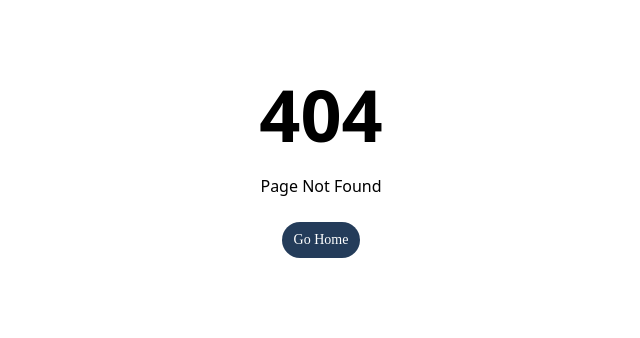
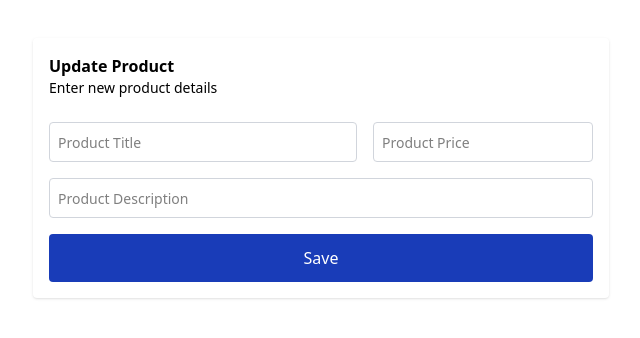
Before and after one commit to Osuolale-Olalekan/NextClass, a Next.js app: page /my-products/1/edit in a window 1280 px wide. Before the commit this address had no page. Shown: the part 232-570 px from the top of the page, without its empty margins (319-959 px from the left). Built offline with nearby package versions, Linux system fonts and the light colour scheme; no server answers; the database is empty; a web font is replaced by a local one.

Commit message:
feat: server actions usage in client component

```diff
--- /dev/null
+++ b/app/my-products/[id]/edit/page.tsx
@@ -0,0 +1,59 @@
+import { updateProduct } from "@/lib/actions"
+import dbConnect from "@/lib/dbConnect"
+import ProductModel from "@/models/Product"
+
+// redirect - server components, server actions
+// useRouter (instead of useNavigate) - clients component
+
+const Page = async ({ params }: { params: Promise<{ id: string }> }) => {
+  const { id } = await params
+  await dbConnect()
+  const product = await ProductModel.findById(id)
+
+  return (
+    <div className="flex items-center justify-between h-screen p-5 md:p-10">
+      <form
+        action={updateProduct}
+        className="max-w-xl w-full m-auto shadow rounded p-4"
+      >
+        <h3 className="font-semibold">Update Product</h3>
+        <p className="text-sm">Enter new product details</p>
+
+        <div className="flex flex-col mt-6 gap-4">
+          <div className="flex gap-4 items-center">
+            <input type="hidden" name="id" value={String(product?._id)} />
+            <input
+              defaultValue={product?.title}
+              name="title"
+              required
+              type="text"
+              placeholder="Product Title"
+              className="rounded border border-gray-300 outline-none px-2 text-sm h-10 focus:border-blue-800 flex-2"
+            />
+            <input
+              defaultValue={product?.price}
+              name="price"
+              type="number"
+              required
+              placeholder="Product Price"
+              className="rounded border border-gray-300 outline-none px-2 text-sm h-10 focus:border-blue-800 flex-1"
+            />
+          </div>
+          <input
+            defaultValue={product?.description}
+            type="text"
+            name="description"
+            placeholder="Product Description"
+            className="rounded border border-gray-300 outline-none px-2 text-sm h-10 focus:border-blue-800"
+          />
+
+          <button className="h-12 rounded bg-blue-800 font-medium text-white">
+            Save
+          </button>
+        </div>
+      </form>
+    </div>
+  )
+}
+
+export default Page
--- /dev/null
+++ b/app/my-products/page.tsx
@@ -0,0 +1,27 @@
+import dbConnect from "@/lib/dbConnect"
+import ProductModel from "@/models/Product"
+import Link from "next/link"
+
+const Page = async () => {
+  await dbConnect()
+  const products = await ProductModel.find()
+
+  return (
+    <div className="flex flex-col sm:grid sm:grid-cols-2 md:grid-cols-3 lg:grid-cols-4 gap-6 p-6">
+      {products.map((product) => (
+        <div className="shadow p-3 rounded" key={product._id as string}>
+          <h3>{product.title}</h3>
+          <p>{product.description}</p>
+          <Link
+            href={`/my-products/${product._id}/edit`}
+            className="brand-button"
+          >
+            Edit
+          </Link>
+        </div>
+      ))}
+    </div>
+  )
+}
+
+export default Page
--- /dev/null
+++ b/components/ProductForm.tsx
@@ -0,0 +1,28 @@
+"use client"
+
+import { updateClientProduct } from "@/lib/client-actions"
+import { useRouter } from "next/navigation"
+
+const ProductForm = () => {
+  const router = useRouter()
+
+  const handleProductUpdate = async () => {
+    const updateData = {
+      title: "Hello",
+      description: "Desc",
+      id: "d",
+      price: 200,
+    }
+
+    const updateP = await updateClientProduct(updateData)
+
+    if (updateP.success) {
+      // show a success response
+      router.push("/")
+    }
+  }
+
+  return <div>Product form here</div>
+}
+
+export default ProductForm
--- /dev/null
+++ b/lib/actions.ts
@@ -0,0 +1,27 @@
+"use server"
+
+import ProductModel from "@/models/Product";
+import dbConnect from "./dbConnect";
+import { redirect } from "next/navigation";
+
+
+
+// to be used on the server
+export const updateProduct = async (formData: FormData) => {
+	const title = formData.get("title")
+	const description = formData.get("description")
+	const id = formData.get("id");
+	const price = formData.get("price")
+
+	try {
+		await dbConnect()
+		await ProductModel.findByIdAndUpdate(id, {
+			title,
+			description,
+			price,
+		})
+	} catch (error) {
+		console.log(error)
+	}
+	redirect("/my-products")
+}
--- /dev/null
+++ b/lib/client-actions.ts
@@ -0,0 +1,33 @@
+"use server"
+
+import ProductModel from "@/models/Product";
+import dbConnect from "./dbConnect";
+
+interface UpdateProduct {
+	title: string,
+	description: string,
+	price: number,
+	id: string
+}
+
+// to be used on the client
+export const updateClientProduct = async (product: UpdateProduct) => {
+
+	try {
+		await dbConnect()
+		await ProductModel.findByIdAndUpdate(product.id, {
+			title: product.title,
+			description: product.description,
+			price: product.price,
+		})
+
+		return {
+			success: true
+		};
+	} catch (error) {
+		console.log(error)
+		return {
+			success: false
+		};
+	}
+}
```
